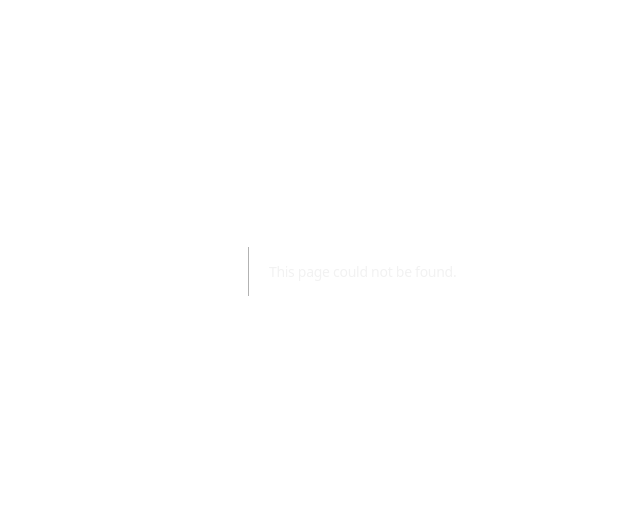
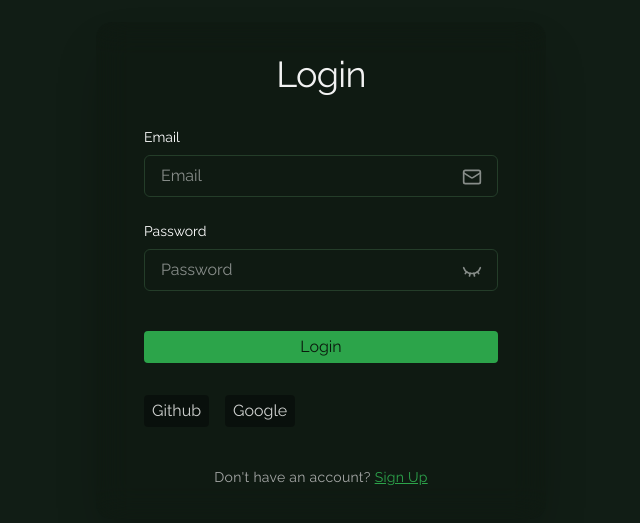
Before and after one commit to AtwolfOG/devora, a Next.js app in the folder frontend/: page /auth/login in a window 1280 px wide. Before the commit this address had no page. Shown: the part 129-652 px from the top of the page, without its empty margins (319-959 px from the left). Built offline with nearby package versions, Linux system fonts and the light colour scheme.

Commit message:
feat: login page, fixed toast color

```diff
--- /dev/null
+++ b/frontend/app/auth/login/page.tsx
@@ -0,0 +1,88 @@
+"use client"
+import customToast from "@/components/customToast";
+import { ErrorMessage } from "@hookform/error-message";
+import axios from "axios";
+import { Eye, EyeClosed, Mail, TriangleAlert } from "lucide-react";
+import Link from "next/link";
+import { useState, type BaseSyntheticEvent } from "react";
+import { useForm } from "react-hook-form";
+
+interface LoginForm {
+    email: string;
+    password: string;
+}
+
+
+export default function LoginPage() {
+    const [showPassword, setShowPassword] = useState(false);
+    const { register, handleSubmit, formState: { errors, isSubmitting } } = useForm<LoginForm>();
+    return (
+        <div className="flex items-center justify-center h-screen w-full">
+            <div className="flex flex-col items-center justify-center max-w-[450px] w-[90%] rounded-2xl shadow-2xl backdrop-blur-lg bg-black/10  border-(--border) p-8 opacity-85 animate-slide-in">
+                <h3 className="mb-8">Login</h3>
+                <form action="" className="flex flex-col px-4 justify-center gap-6  w-full">
+                    <div>
+                        <div className="flex flex-col gap-2 relative">
+                            <label htmlFor="email" className="text-sm">Email</label>
+                            <input type="email" placeholder="Email" className="border rounded-md border-(--border) py-2 px-4 focus:outline-none focus:border-(--bg-cta)" {...register("email", {
+                            required: {
+                                value: true,
+                                message: "Email is required",
+                            }})} />
+                            <Mail strokeWidth={2} size={20} className="absolute right-4 bottom-0 -translate-y-1/2 cursor-pointer opacity-50"/>
+                        </div>
+                        <ErrorMessage
+                            errors={errors}
+                            name="email"
+                            render={({ message }) => <p className="text-(--bg-destructive)! text-sm flex items-center"><TriangleAlert className="inline mx-1" size={16} strokeWidth={2}/>{message}</p>}
+                        />
+                    </div>
+                    <div>
+                        <div className="flex flex-col gap-2 relative">
+                            <label htmlFor="password" className="text-sm">Password</label>
+                            <input type={showPassword ? "text" : "password"} placeholder="Password" className="border rounded-md border-(--border) py-2 px-4 focus:outline-none focus:border-(--bg-cta)" {...register("password", {
+                                          required: {
+                                            value: true,
+                                            message: "Password is required",
+                                          },
+                                        })} />
+                            {showPassword ? <Eye strokeWidth={2} size={20} className="absolute right-4 bottom-0 -translate-y-1/2 cursor-pointer opacity-50" onClick={() => setShowPassword(!showPassword)} /> : <EyeClosed strokeWidth={2} size={20} className="absolute right-4 bottom-0 -translate-y-1/2 cursor-pointer opacity-50" onClick={() => setShowPassword(!showPassword)} />}
+                        </div>
+                        <ErrorMessage
+                            errors={errors}
+                            name="password"
+                            render={({ message }) => <p className="text-(--bg-destructive)! text-sm flex items-center"><TriangleAlert className="inline mx-1" size={16} strokeWidth={2}/>{message}</p>}
+                        />
+                    </div>
+                    <div className="flex justify-center gap-8 flex-col my-4 opacity-80">
+                        <button type="submit" className={`bg-(--bg-cta)   rounded text-(--text-cta) py-1 px-2 hover:bg-(--bg-cta-hover) duration-100 cursor-pointer ${isSubmitting ? "opacity-50 cursor-not-allowed!" : ""}`} disabled={isSubmitting} onClick={handleSubmit(handleLogin)}>Login</button>
+                        <div className="flex justify-center gap-4 self-start">
+                            <button className="bg-black/45 py-1 px-2 rounded hover:bg-black/65 duration-100 cursor-pointer">Github</button>
+                            <button className="bg-black/45 py-1 px-2 rounded hover:bg-black/65 duration-100 cursor-pointer">Google</button>
+                        </div>
+                    </div>
+                    <p className="text-center opacity-80 text-sm!">Don't have an account? <Link href="/auth/signup" className="text-(--bg-cta) underline">Sign Up</Link></p>
+                </form>
+            </div>
+        </div>
+    );
+}
+
+async function handleLogin(data: LoginForm, e?: BaseSyntheticEvent){
+    try{
+        e?.preventDefault();
+        await new Promise((resolve)=>setTimeout(resolve, 2000));
+        const res = await axios.post(`${process.env.NEXT_PUBLIC_BACKEND_URL}/auth/login`, data);
+        customToast.success(res.data.message)
+    }
+    catch(err){
+        if(axios.isAxiosError(err)){
+            const msg = err.response?.data.error || "An error occurred"
+            customToast.error(msg)
+        }
+        else{
+            console.log("error: ", err);
+            customToast.error("An error occurred")
+        }
+    }
+}
--- a/frontend/app/auth/signup/page.tsx
+++ b/frontend/app/auth/signup/page.tsx
@@ -3,6 +3,7 @@ import customToast from "@/components/customToast";
 import { ErrorMessage } from "@hookform/error-message";
 import axios from "axios";
 import { Eye, EyeClosed, Mail, TriangleAlert, User } from "lucide-react";
+import Link from "next/link";
 import { useState, type BaseSyntheticEvent } from "react";
 import { useForm } from "react-hook-form";
 
@@ -98,6 +99,7 @@ export default function SignUpPage() {
 							<button className="bg-black/45 py-1 px-2 rounded hover:bg-black/65 duration-100 cursor-pointer">Google</button>
 						</div>
 					</div>
+					<p className="text-center opacity-80 text-sm!">Already have an account? <Link href="/auth/login" className="text-(--bg-cta) underline">Login</Link></p>
 				</form>
 			</div>
 		</div>
@@ -113,8 +115,8 @@ async function handleSignUp(data: SignUpForm, e?: BaseSyntheticEvent){
 	}
 	catch(err){
 		if(axios.isAxiosError(err)){
-			console.log(" axios error: ", err.response?.data);
-			customToast.error(err.response?.data.error)
+			const msg = err.response?.data.error || "An error occurred"
+			customToast.error(msg)
 		}
 		else{
 			console.log("error: ", err);
--- a/frontend/app/layout.tsx
+++ b/frontend/app/layout.tsx
@@ -25,7 +25,7 @@ export default function RootLayout({
         className={`${raleway.variable} ${raleway.className} antialiased`}
       >
         {children}
-        <Toaster/>
+        <Toaster position="top-right"/>
       </body>
     </html>
   );
--- a/frontend/components/customToast.tsx
+++ b/frontend/components/customToast.tsx
@@ -7,15 +7,17 @@ export default class customToast{
 				background: "var(--bg-cta)",
 				color: "#fff",
                 border: "1px solid var(--border)!important",
+				opacity: "0.8",
 			},
 		})
 	}
 	static error(message: string){
 		toast.error(message, {
 			style: {
-				background: "var(--bg-destructive)",
-				color: "#fff",
-                border: "1px solid var(--border)!important"
+				background: "hsla(from var(--bg-destructive) h s l / 0.8)",
+				color: "var(--text)",
+                border: "1px solid var(--border)!important",
+				opacity: "0.8",
 			},
 		})
 	}
@@ -24,7 +26,8 @@ export default class customToast{
 			style: {
 				background: "var(--bg-cta)",
 				color: "#fff",
-                border: "1px solid var(--border)!important"
+                border: "1px solid var(--border)!important",
+				opacity: "0.8",
 			},
 		})
 	}
```
